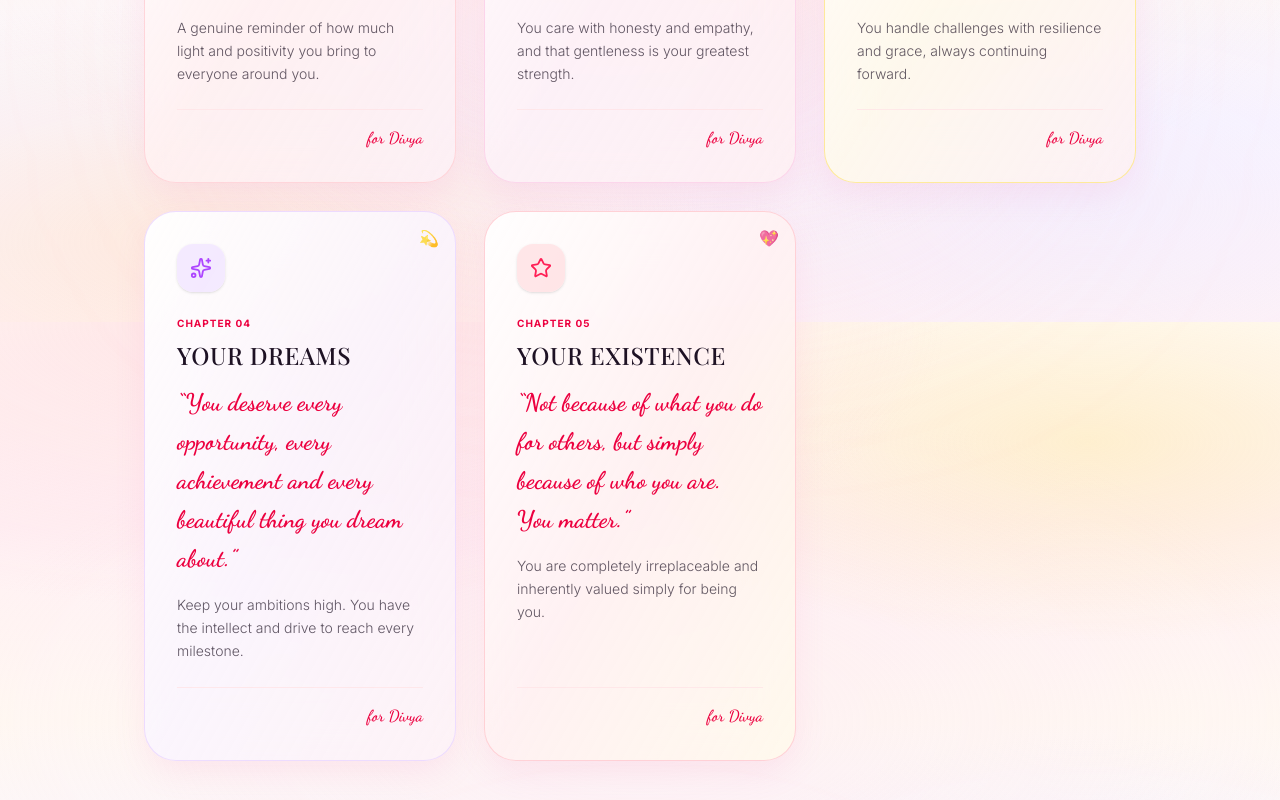
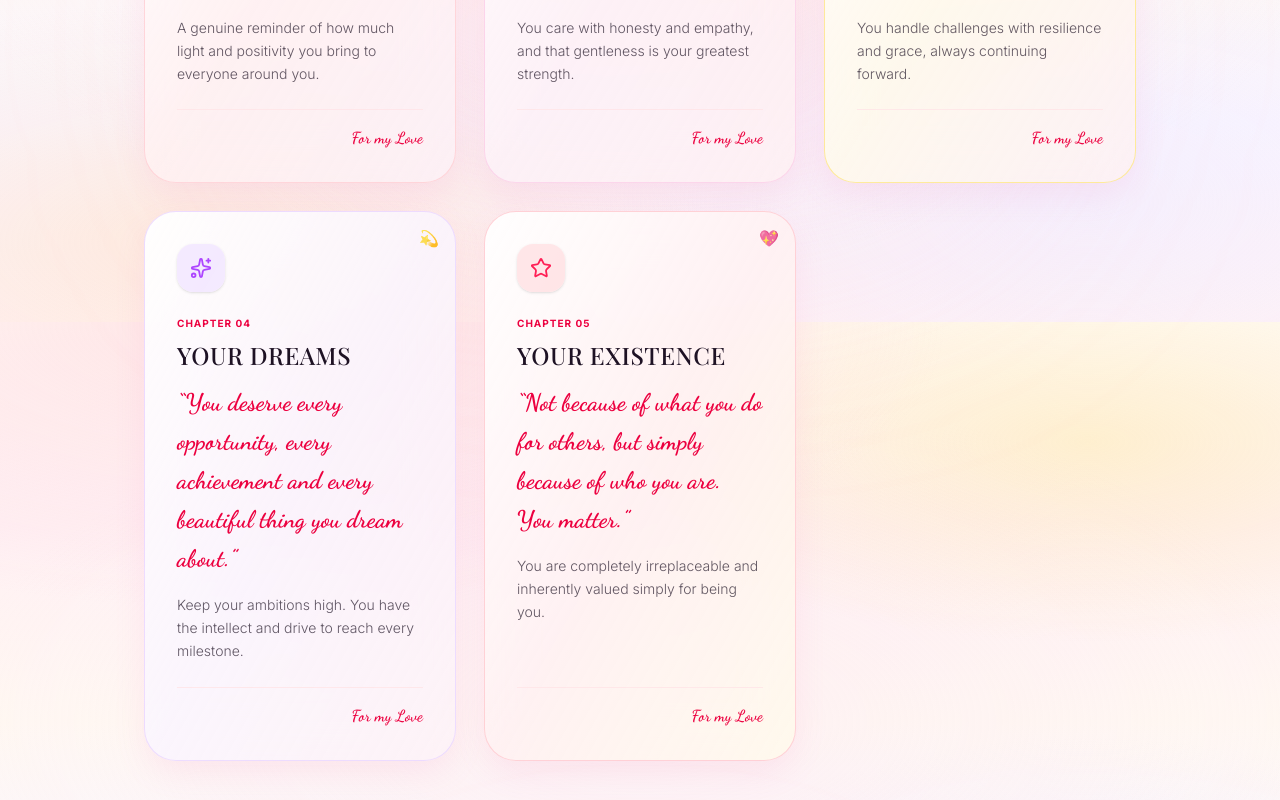
Before and after one commit to akash2271/Our-Universe-, a React (Vite) app: page / in a window 1280 px wide. Shown: the part 2078-2878 px from the top of the page. Built offline with nearby package versions, Linux system fonts and the light colour scheme; no server answers; a web font is replaced by a local one.

Commit message:
Update chapter card signature to 'For my Love'

```diff
--- a/src/components/about/AboutDivya.tsx
+++ b/src/components/about/AboutDivya.tsx
@@ -112,7 +112,7 @@ export default function AboutDivya() {
               </div>
 
               <div className="pt-4 mt-6 border-t border-rose-100/80 flex items-center justify-end text-xs font-sans text-midnight/50">
-                <span className="font-script text-base text-rose-600 font-semibold">for {name}</span>
+                <span className="font-script text-base text-rose-600 font-semibold">For my Love</span>
               </div>
             </motion.div>
           );
```
